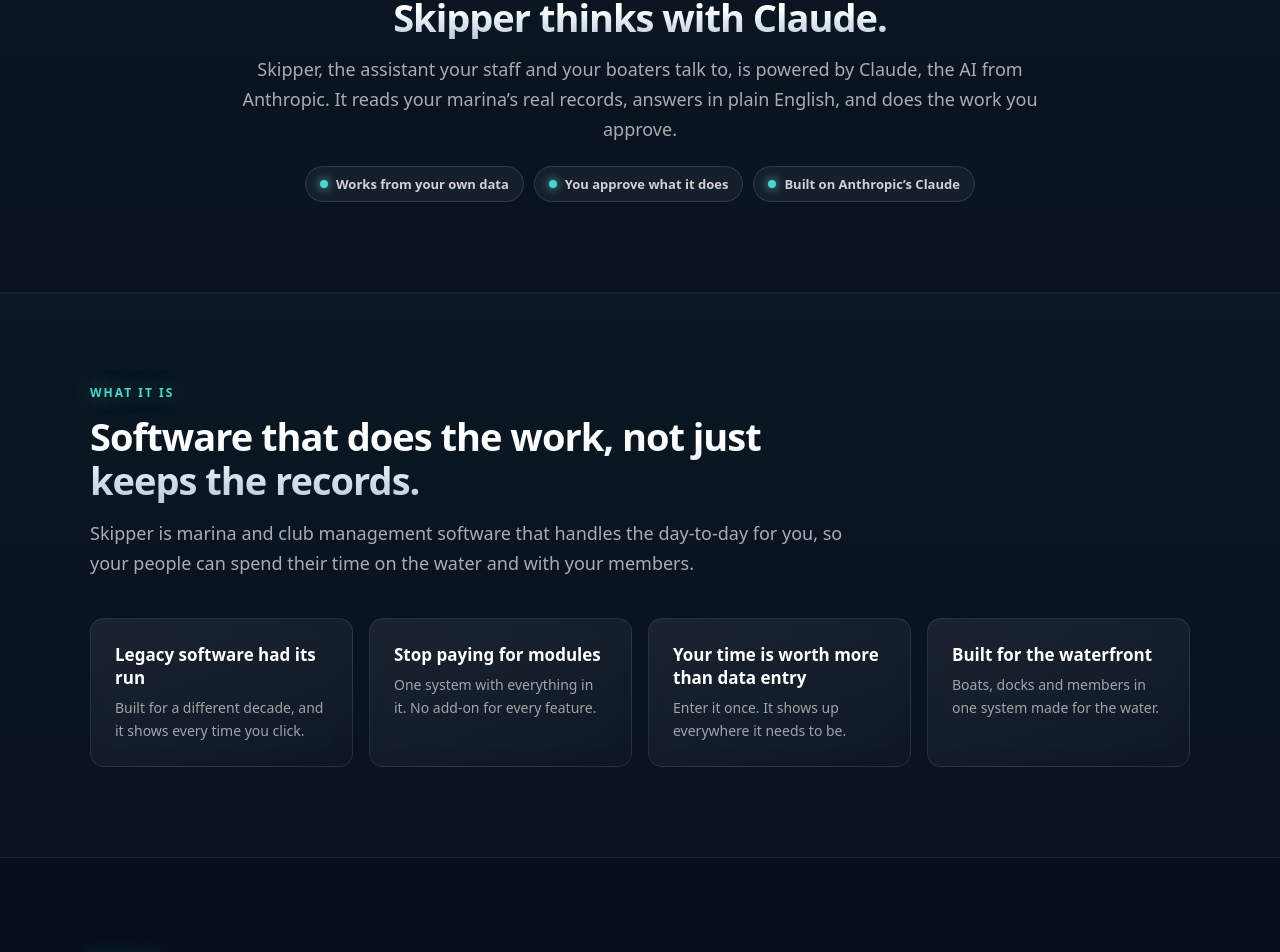
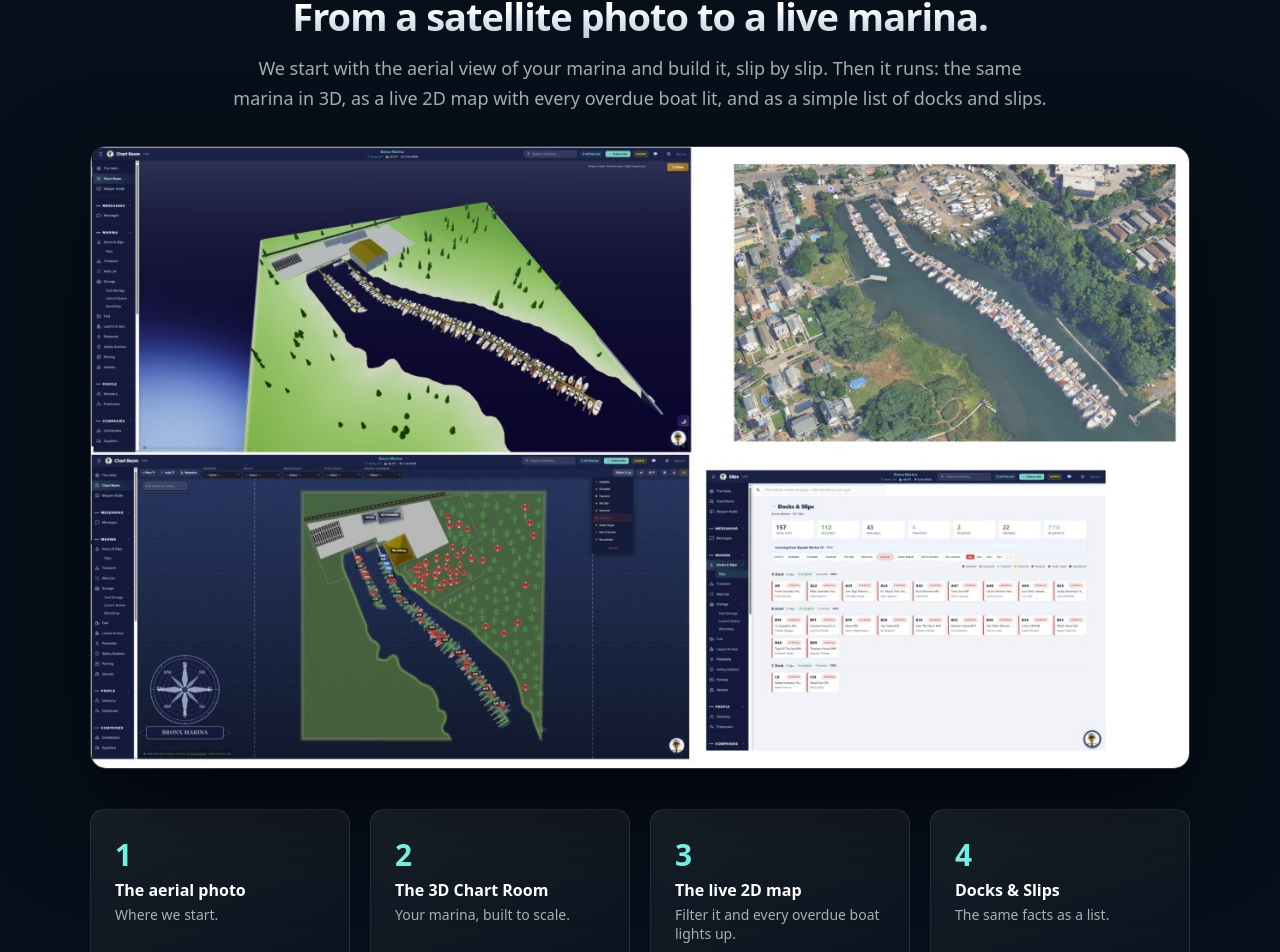
Before and after one commit to marketing356/ayeayeskipper-landing, a Next.js app: page / in a window 1280 px wide. Shown: the part 3850-4802 px from the top of the page. Built offline with nearby package versions, Linux system fonts and the light colour scheme; no server answers.

Commit message:
Landing: satellite-to-live-marina before/after section (Bronx)

```diff
--- a/src/app/page.tsx
+++ b/src/app/page.tsx
@@ -491,6 +491,29 @@ export default function Home() {
         </div>
       </section>
 
+      {/* BEFORE / AFTER: Mike 2026-11-10; imagery use confirmed by Mike (Google gave permission), real Bronx Marina */}
+      <section className="sk-section">
+        <div className="sk-wrap">
+          <div style={{ textAlign: 'center', maxWidth: 820, margin: '0 auto 32px' }}>
+            <div className="sk-eyebrow">One real marina, four views</div>
+            <h2 className="sk-h2">From a satellite photo to a live marina.</h2>
+            <p className="sk-sub">We start with the aerial view of your marina and build it, slip by slip. Then it runs: the same marina in 3D, as a live 2D map with every overdue boat lit, and as a simple list of docks and slips.</p>
+          </div>
+          <div className="***"><div style={{ borderRadius: 16, overflow: 'hidden', border: '1px solid rgba(255,255,255,0.18)', boxShadow: '0 40px 100px rgba(0,0,0,0.6)' }}>
+            <img src="/collage/bronx-before-after.jpg" alt="Bronx Marina four ways: the satellite photo, the 3D Chart Room, the 2D live map with the Overdue filter on, and the Docks and Slips list" style={{ width: '100%', display: 'block' }} />
+          </div></div>
+          <div className="sk-grid3" style={{ marginTop: 40, gridTemplateColumns: 'repeat(4, 1fr)' }}>
+            {[['1', 'The aerial photo', 'Where we start.'], ['2', 'The 3D Chart Room', 'Your marina, built to scale.'], ['3', 'The live 2D map', 'Filter it and every overdue boat lights up.'], ['4', 'Docks & Slips', 'The same facts as a list.']].map(([n, t, d]) => (
+              <div key={n} className="sk-card">
+                <div className="sk-grad" style={{ fontSize: 30, fontWeight: 900 }}>{n}</div>
+                <div style={{ fontWeight: 800, fontSize: 16, margin: '4px 0' }}>{t}</div>
+                <div style={{ fontSize: 14, color: 'rgba(255,255,255,0.65)' }}>{d}</div>
+              </div>
+            ))}
+          </div>
+        </div>
+      </section>
+
       <section className="sk-section sk-alt">
         <div className="sk-wrap" style={{ textAlign: 'center', maxWidth: 820 }}>
           <div className="sk-eyebrow">The brain</div>
```
Also changed, not shown: public/collage/bronx-before-after.jpg (added).
